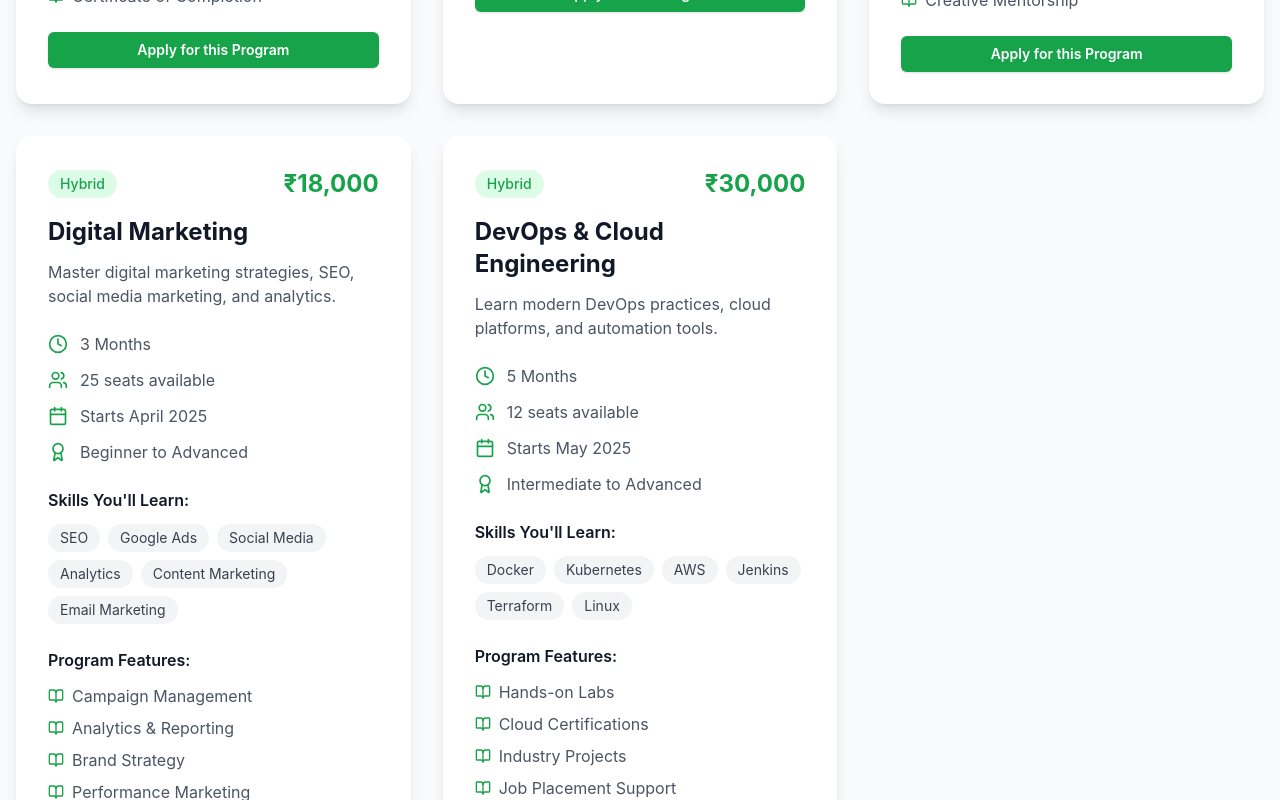
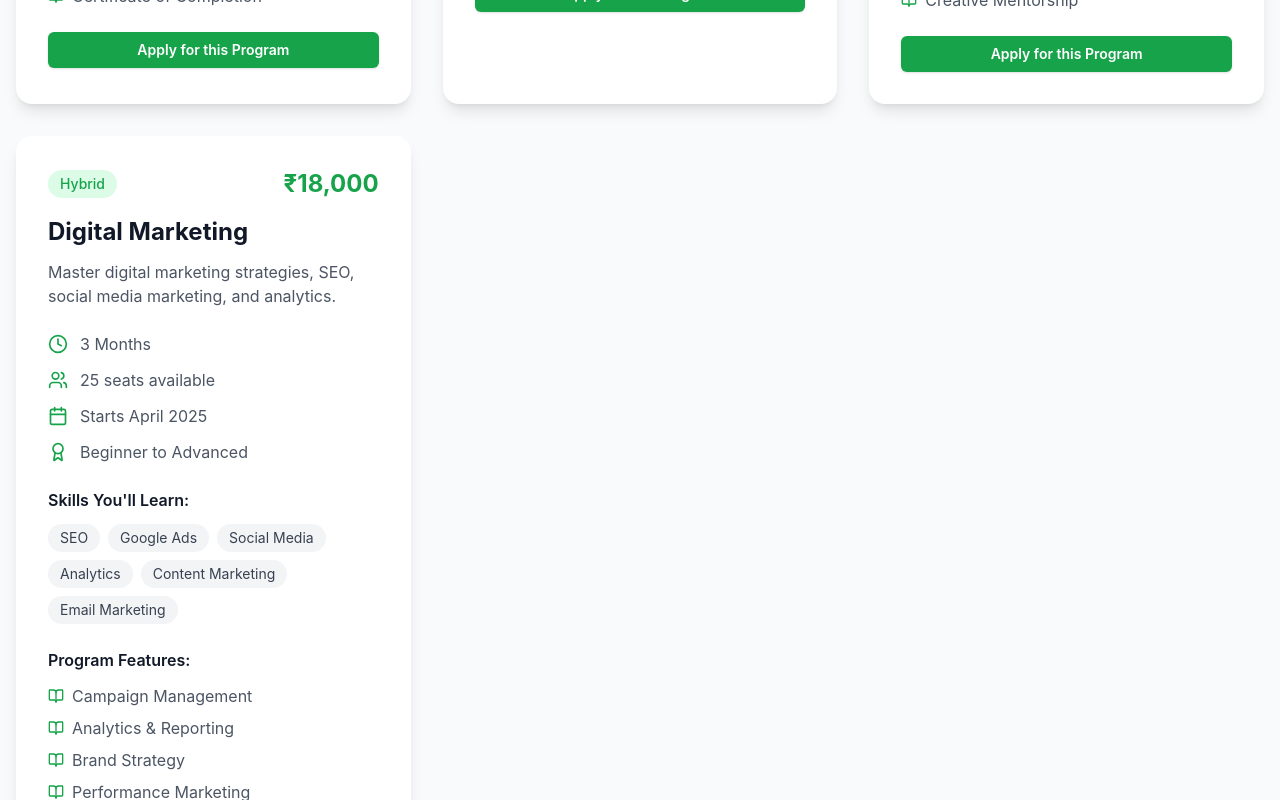
Before and after one commit to kushvardhan/jankiinfotech, a Next.js app: page /internship in a window 1280 px wide. Shown: the part 1360-2160 px from the top of the page. Built offline with nearby package versions, Linux system fonts and the light colour scheme.

Commit message:
changing structure

```diff
--- a/src/app/internship/page.tsx
+++ b/src/app/internship/page.tsx
@@ -1,5 +1,3 @@
-"use client";
-
 import { Button } from "@/components/ui/button";
 import { Award, BookOpen, Calendar, Clock, MapPin, Users } from "lucide-react";
 import { Metadata } from "next";
@@ -127,28 +125,6 @@ const internshipPrograms = [
       "Analytics & Reporting",
       "Brand Strategy",
       "Performance Marketing",
-    ],
-  },
-  {
-    id: 5,
-    title: "DevOps & Cloud Engineering",
-    duration: "5 Months",
-    type: "Hybrid",
-    description:
-      "Learn modern DevOps practices, cloud platforms, and automation tools.",
-    skills: ["Docker", "Kubernetes", "AWS", "Jenkins", "Terraform", "Linux"],
-    level: "Intermediate to Advanced",
-    seats: 12,
-    startDate: "May 2025",
-    fee: "₹30,000",
-    icon: "☁️",
-    gradient: "from-indigo-500 to-blue-600",
-    popular: false,
-    features: [
-      "Hands-on Labs",
-      "Cloud Certifications",
-      "Industry Projects",
-      "Job Placement Support",
     ],
   },
 ];
```
